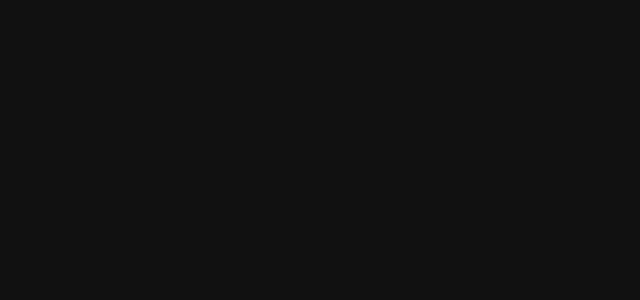
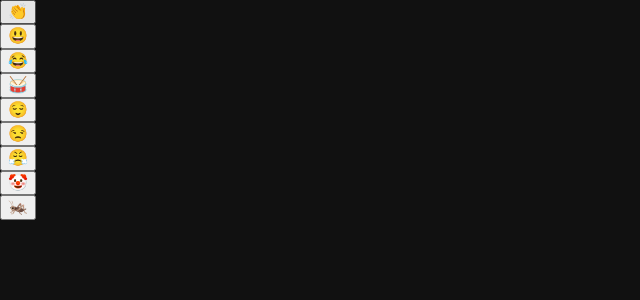
Before and after one commit to ubermanu/audience, a React (Create React App) app: page / in a window 1280 px wide. Shown: the top 300 px of the page, without its empty margins (0-640 px from the left). Built offline with nearby package versions, Linux system fonts and the light colour scheme.

Commit message:
Add basic play button

```diff
--- a/src/App.js
+++ b/src/App.js
@@ -11,8 +11,21 @@
   width: 100vw;
 `;
 
+const EmojiButton = ({ emoji, src }) => {
+  const audio = new Audio(`media/${src}`);
+  return <button onClick={() => audio.play()}>{emoji}</button>;
+};
+
 function App() {
-  return <Container></Container>;
+  return (
+    <Container>
+      {audience.map((item, i) => (
+        <div key={i}>
+          <EmojiButton {...item} />
+        </div>
+      ))}
+    </Container>
+  );
 }
 
 export default App;
```
